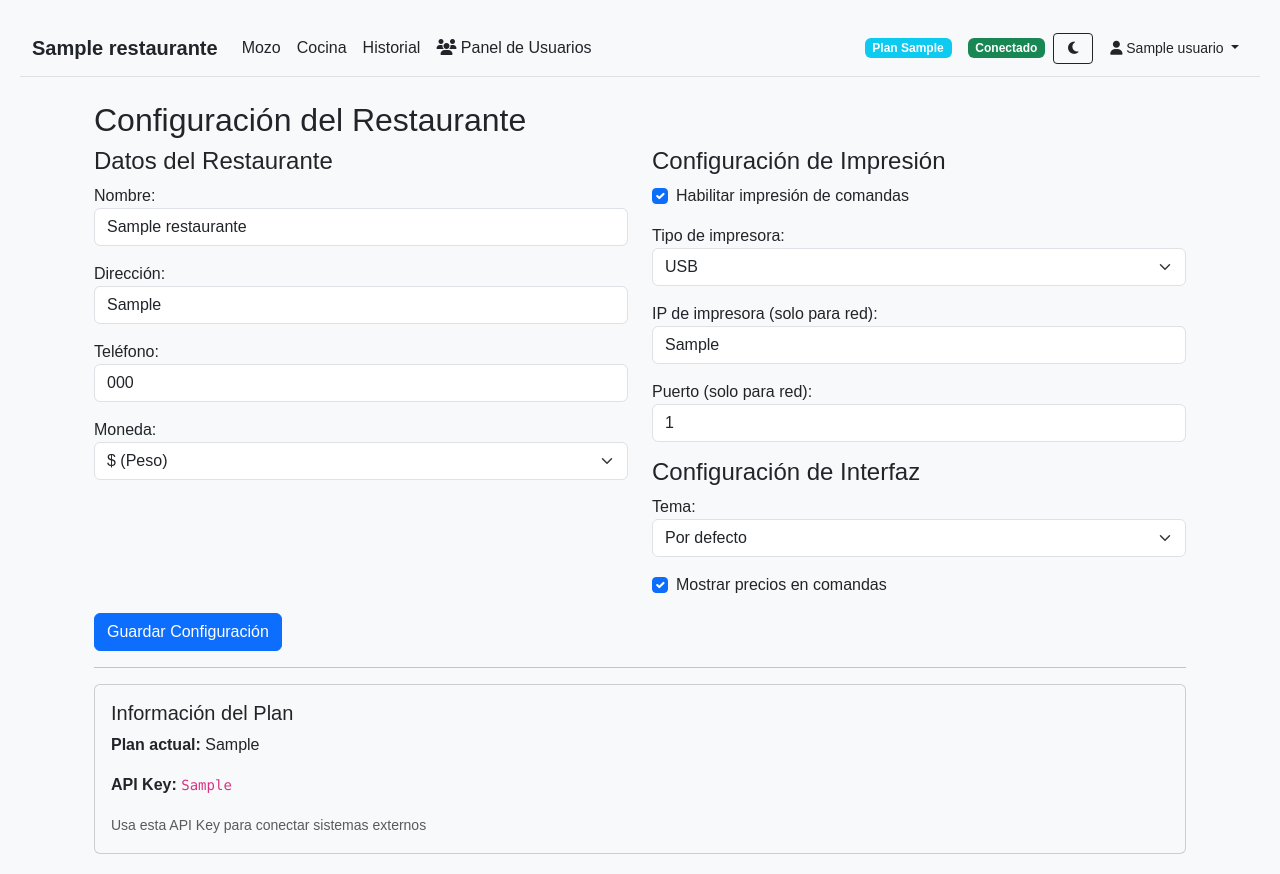
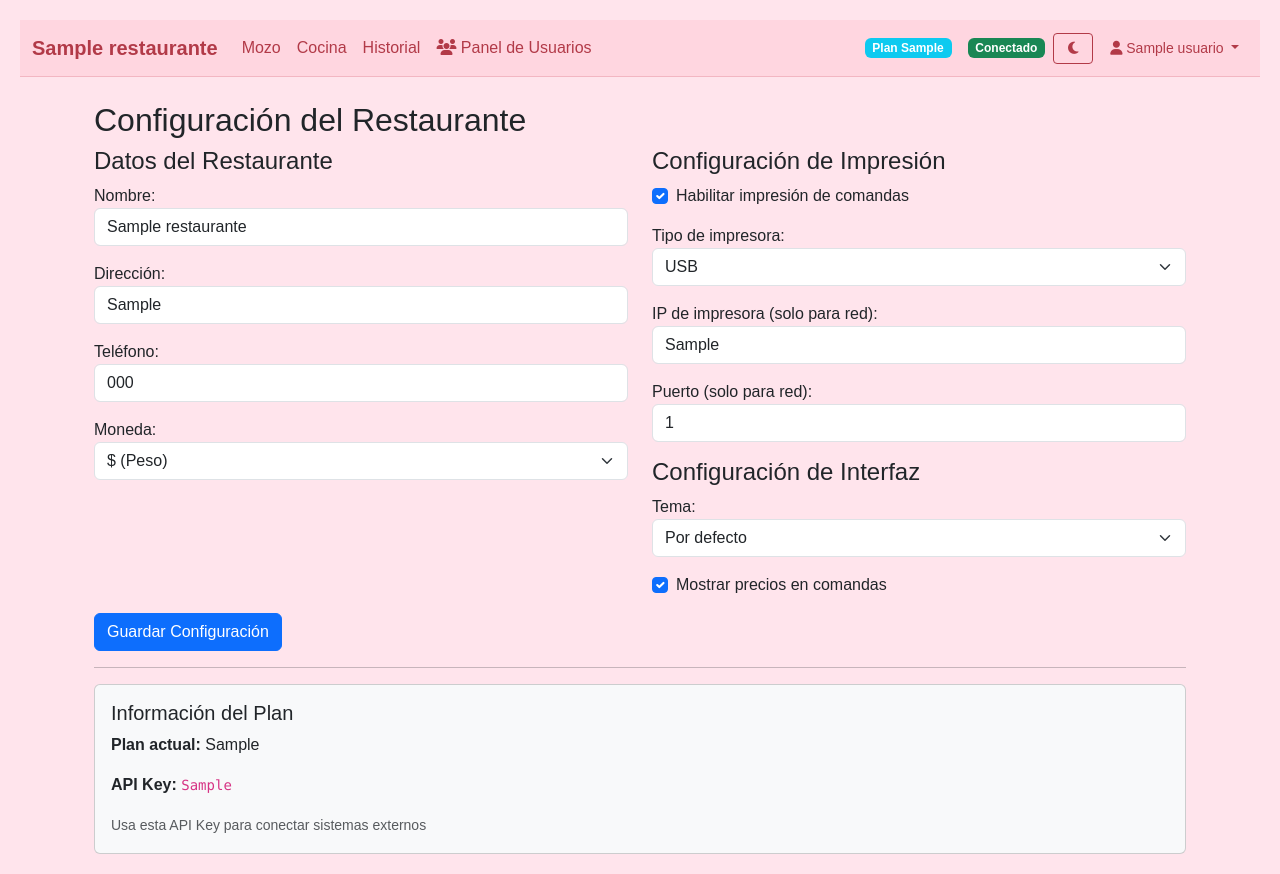
Before and after one commit to Abalito04/App-resto, a Flask app: page /auth/configuracion in a window 1280 px wide. Run offline with Flask 3, Linux system fonts and the light colour scheme; a user stored in the database is signed in; tables that the repository leaves empty hold one stand-in row (values such as "Sample post"); some libraries are stand-ins or nearby versions.

Commit message:
probando paleta de colores

```diff
--- a/templates/base.html
+++ b/templates/base.html
@@ -10,19 +10,24 @@
     <link rel="stylesheet" href="{{ url_for('static', filename='style.css') }}">
     <link rel="apple-touch-icon" href="{{ url_for('static', filename='icon-192.png') }}">
     <script src="https://kit.fontawesome.com/4c7c8e0e6e.js" crossorigin="anonymous"></script>
+    <!-- Cambia solo el bloque <style> en tu base.html -->
 <style>
   body.bg-dark {
     background-color: #181818 !important;
     color: #f8f9fa !important;
+  }
+  body.bg-light {
+    background-color: #ffe4ec !important; /* Rosa pastel claro */
+    color: #212529 !important;
   }
   .navbar-custom-dark {
     background-color: #23272b !important;
     color: #fff !important;
   }
   .navbar-custom-light {
-        background-color: #f8f9fa !important;
+    background-color: #ffd6e0 !important; /* Un rosa pastel un poco más fuerte para la navbar */
     color: #212529 !important;
-        border-bottom: 1px solid #dee2e6;
+    border-bottom: 1px solid #f3b6c2;
   }
   .navbar-custom-dark .navbar-nav .nav-link,
   .navbar-custom-dark .navbar-brand,
@@ -34,13 +39,13 @@
   .navbar-custom-light .navbar-brand,
   .navbar-custom-light .dropdown-toggle,
   .navbar-custom-light .btn-outline-dark {
-        color: #212529 !important;
+    color: #b23a48 !important; /* Un rosa oscuro para contraste */
   }
   .dropdown-menu.bg-dark {
     background-color: #23272b !important;
   }
   .dropdown-menu.bg-light {
-        background-color: #fff !important;
+    background-color: #fff0f6 !important; /* Rosa muy claro para el menú */
   }
   .dropdown-menu .dropdown-item {
     color: inherit;
@@ -51,16 +56,15 @@
   #toggle-theme {
     min-width: 40px;
   }
-      /* Asegura que el botón de tema siempre tenga contraste */
   .btn-theme-dark {
     background: #23272b !important;
     color: #fff !important;
     border: 1px solid #fff !important;
   }
   .btn-theme-light {
-        background: #f8f9fa !important;
-        color: #212529 !important;
-        border: 1px solid #212529 !important;
+    background: #ffd6e0 !important;
+    color: #b23a48 !important;
+    border: 1px solid #b23a48 !important;
   }
 </style>
 </head>
```
Lines whose indentation alone changed are shown as unchanged.
